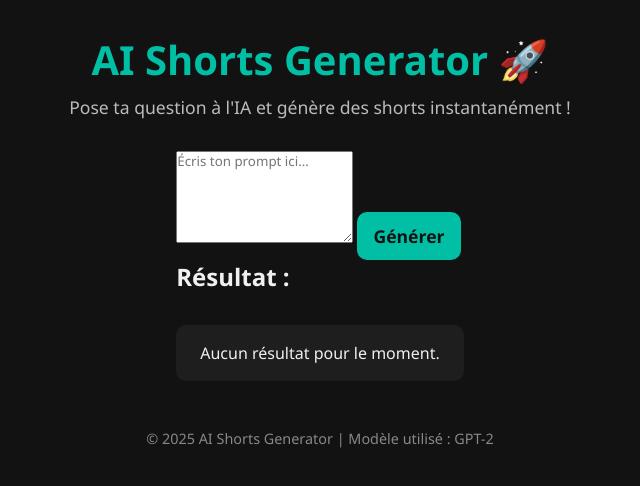
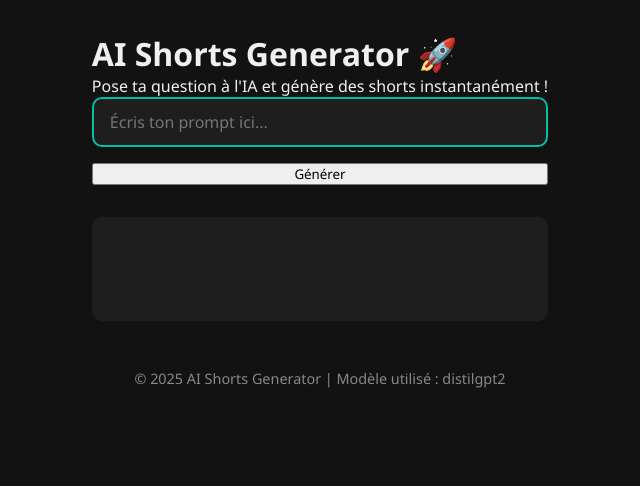
Before and after one commit to theot44240-tech/Ai-video-generator, a website: page public/index.html in a window 1280 px wide. Shown: the whole page, without its empty margins (320-960 px from the left). Drawn offline with Linux system fonts and the light colour scheme.

Commit message:
Update index.html

```diff
--- a/public/index.html
+++ b/public/index.html
@@ -7,25 +7,22 @@
   <link rel="stylesheet" href="style.css">
 </head>
 <body>
-    <header>
+  <div class="container">
     <h1>AI Shorts Generator 🚀</h1>
     <p>Pose ta question à l'IA et génère des shorts instantanément !</p>
-    </header>
 
-    <main>
-        <section class="input-section">
-            <textarea id="prompt" placeholder="Écris ton prompt ici..." rows="5"></textarea>
-            <button id="generateBtn">Générer</button>
-        </section>
+    <form id="promptForm">
+      <input type="text" id="promptInput" placeholder="Écris ton prompt ici..." required>
+      <button type="submit">Générer</button>
+    </form>
 
-        <section class="result-section">
-            <h2>Résultat :</h2>
-            <pre id="result">Aucun résultat pour le moment.</pre>
-        </section>
-    </main>
+    <div id="result" class="result">
+      <!-- Résultat généré par l'IA apparaîtra ici -->
+    </div>
+  </div>
 
   <footer>
-        <p>© 2025 AI Shorts Generator | Modèle utilisé : GPT-2</p>
+    <p>© 2025 AI Shorts Generator | Modèle utilisé : distilgpt2</p>
   </footer>
 
   <script src="script.js"></script>
```
Lines whose indentation alone changed are shown as unchanged.
